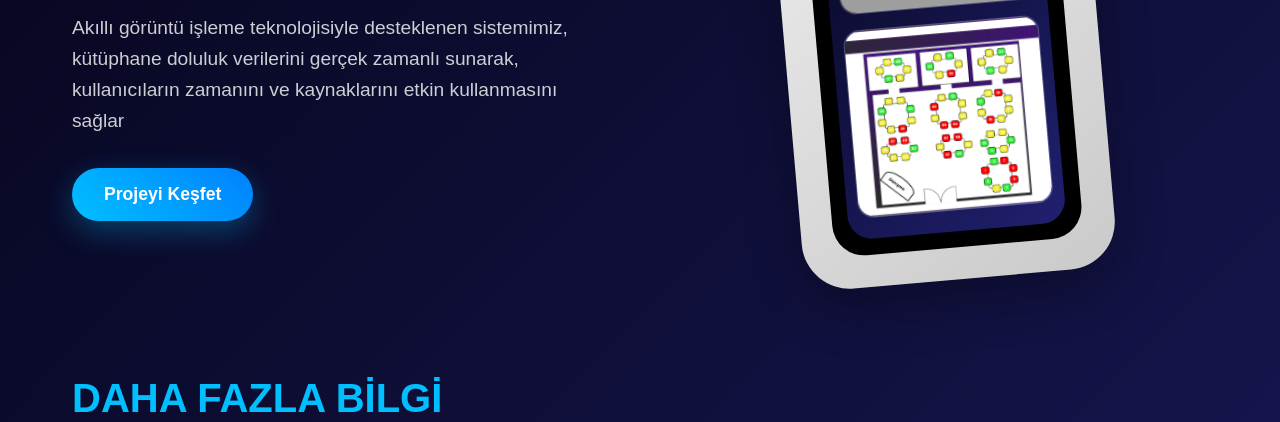
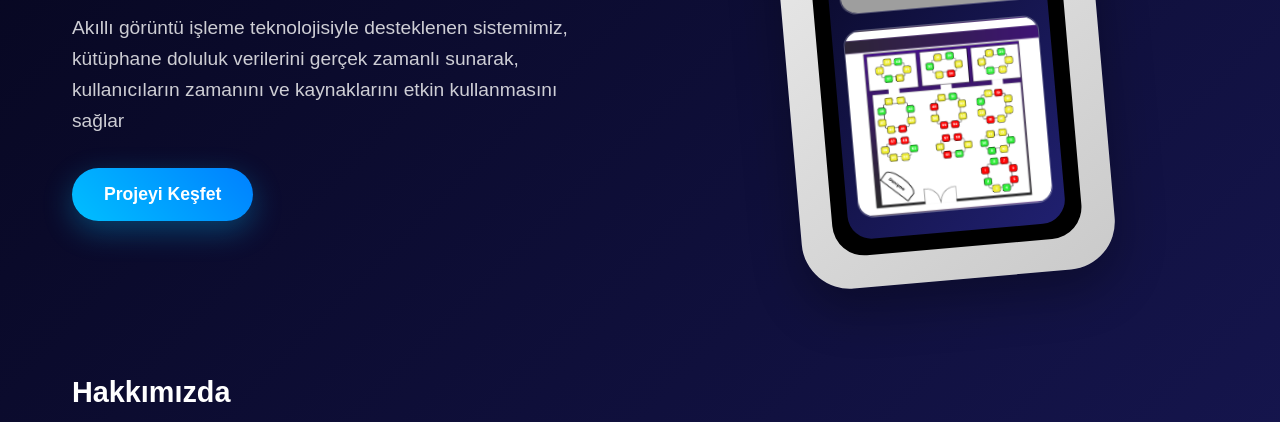
Before and after one commit to Abdulhamitkeskin/deeplib_web, a plain HTML site: page index.html in a window 1280 px wide. Shown: the part 378-800 px from the top of the page. Drawn offline with Linux system fonts and the light colour scheme; grey boxes are pictures that could not be loaded.

Commit message:
update site color

```diff
--- a/index.html
+++ b/index.html
@@ -602,7 +602,6 @@
 
         <section class="about-section" id="hakkimizda">
             <div class="about-text fade-in">
-                <h2>DAHA FAZLA BİLGİ</h2>
                 <h3>Hakkımızda</h3>
                 <p>Kütüphaneler, akademik üretkenliğin temel alanlarından biridir. Ancak yer kapma, uzun molalar ve adil kullanım eksikliği gibi sorunlar, bu ortamların verimli kullanımını engellemektedir.</p>
                 <p>Bu projeyle amacımız, görüntü işleme teknolojilerini kullanarak kütüphane alanlarını daha adil, verimli ve şeffaf bir şekilde yönetilebilir hale getirmektir. Sistemimiz yalnızca yöneticilere değil, kullanıcılara da anlık veriler sunarak daha planlı ve verimli bir kütüphane deneyimi sağlar.</p>
```
